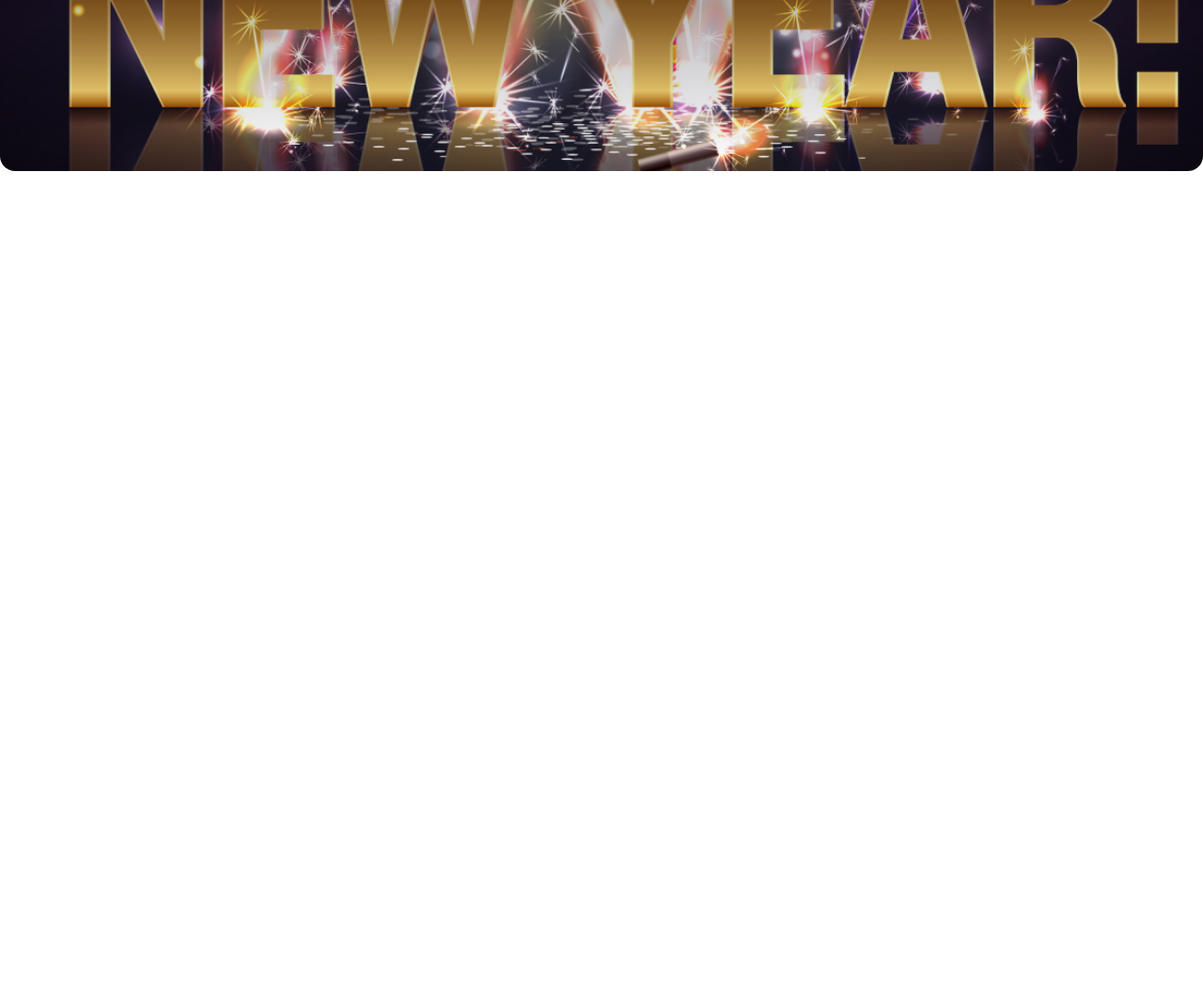
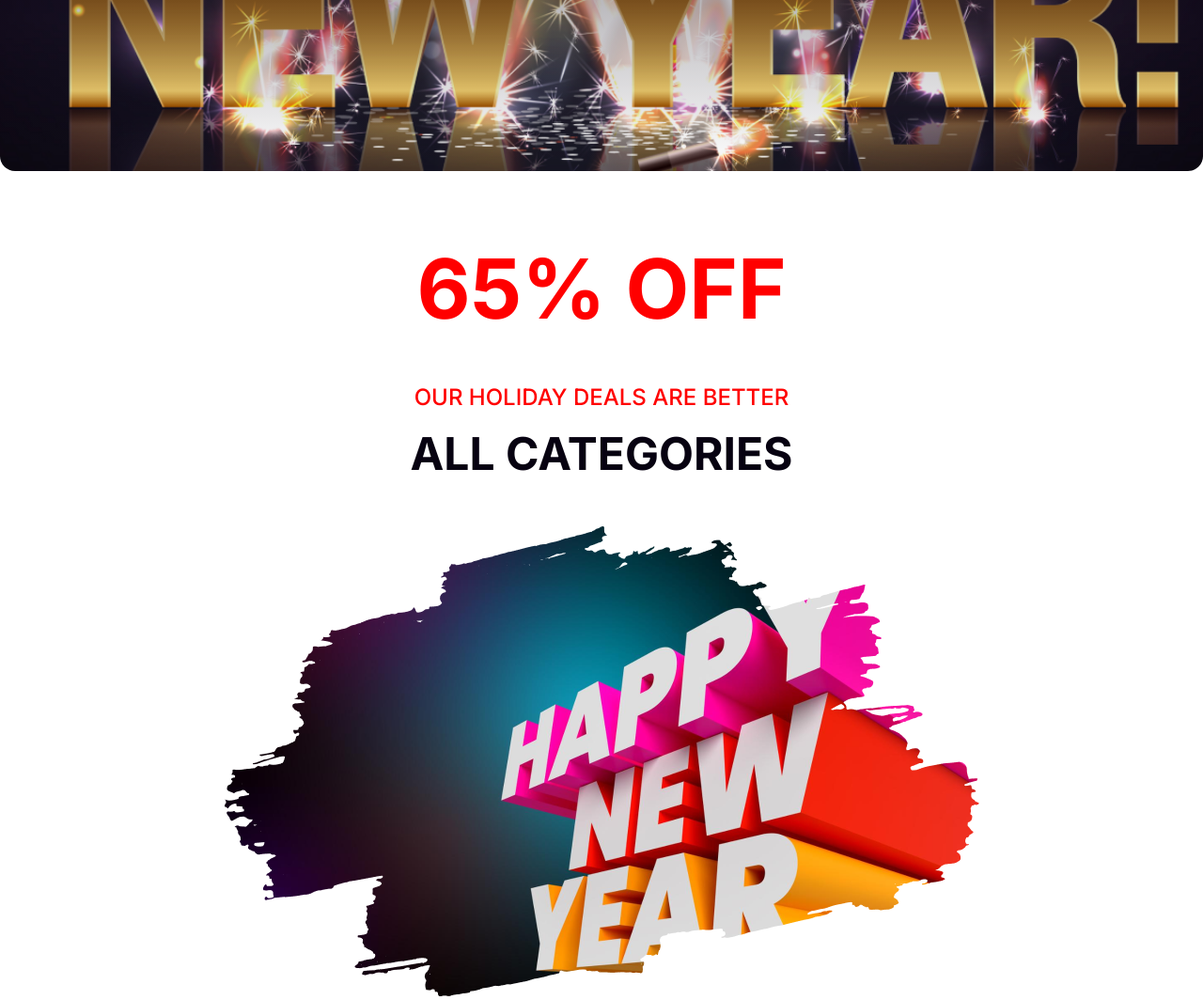
Before and after one commit to devrakibulrahman/new-year-offer, a plain HTML site: page index.html in a window 1280 px wide. Shown: the part 543-1607 px from the top of the page at 94% size. Before the commit the page ends 800 px from the top, so only its background shows below. Drawn offline with Linux system fonts and the light colour scheme.

Commit message:
discount section done on 7/12/2024 at 6:15 PM

```diff
--- a/css/style.css
+++ b/css/style.css
@@ -65,3 +65,49 @@
 }
 
 /* -------------------------- header section end --------------------------- */
+
+/* -------------------------- discount section start --------------------------- */
+#discount-section{
+    width: 100%;
+    height: 100vh;
+    display: flex;
+    flex-direction: column;
+    align-items: center;
+    justify-content: center;
+}
+
+.discount-heading{
+    font-family: 'Inter', sans-serif;
+    font-size: 88px;
+    font-weight: 700;
+    color: #FF0000;
+    margin-bottom: 48px;
+}
+
+.discount-para{
+    font-family: 'Inter', sans-serif;
+    font-size: 24px;
+    font-weight: 500;
+    color: #FF0000;
+    margin-bottom: 16px;
+}
+
+.discount-category-heading2{
+    font-family: 'Inter', sans-serif;
+    font-size: 48px;
+    font-weight: 700;
+    color: #070211;
+    margin-bottom: 48px;
+}
+
+.dis-img-box{
+    width: 802px;
+    height: 500px;
+}
+
+.dis-img-box .dis-img{
+    width: 100%;
+    height: 100%;
+}
+
+/* -------------------------- discount section end --------------------------- */
--- a/index.html
+++ b/index.html
@@ -31,5 +31,16 @@
         </div>
     </section>
     <!-- ======================== header section is end ========================== -->
+
+    <!-- ======================== discount section is start ========================== -->
+    <section id="discount-section">
+        <h1 class="discount-heading">65% OFF</h1>
+        <p class="discount-para">OUR HOLIDAY DEALS ARE BETTER</p>
+        <h2 class="discount-category-heading2">ALL CATEGORIES</h2>
+        <div class="dis-img-box">
+            <img src="./assets/img/bg-img/happy-new-year.png" alt="discount image">
+        </div>
+    </section>
+    <!-- ======================== discount section is end ========================== -->
 </body>
 </html>
```
